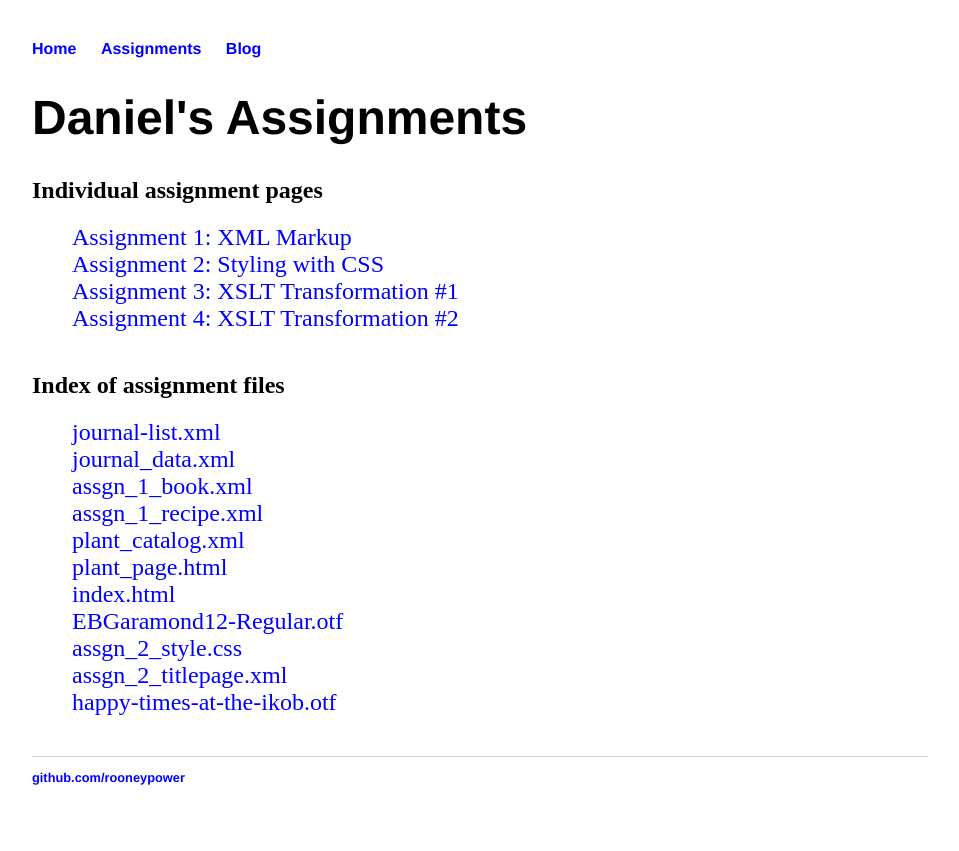
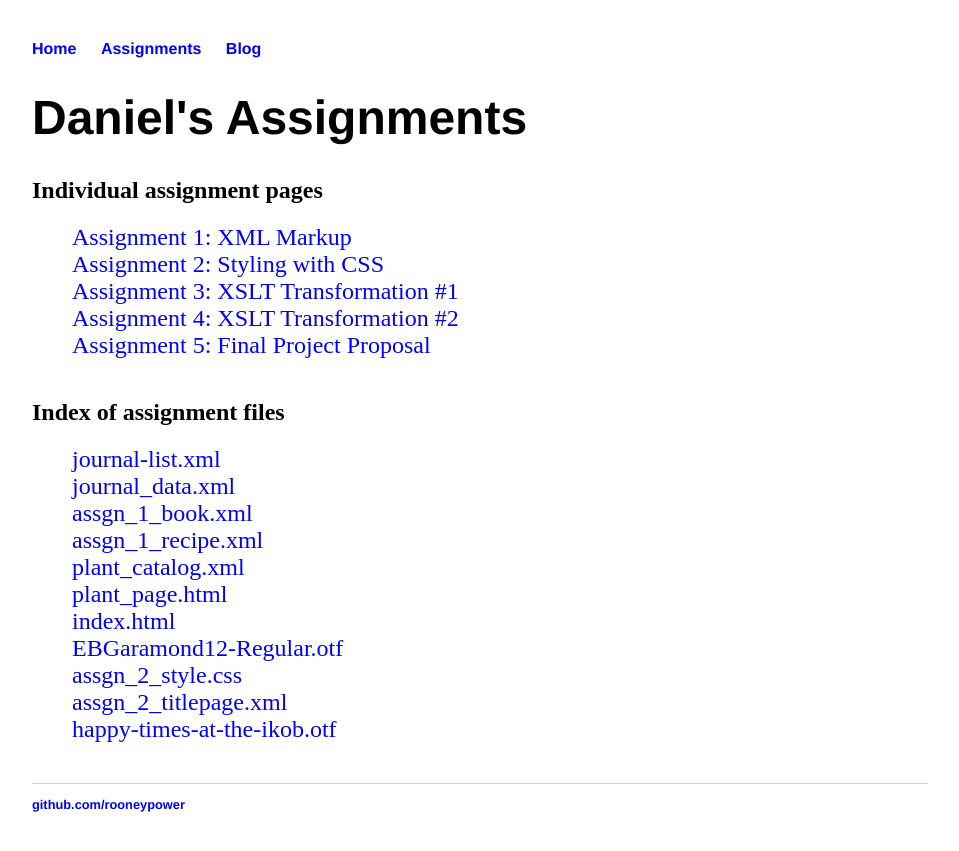
Before and after one commit to rooneypower/rooneypower.github.io, a Jekyll site: the page built from assignments/index.html, in a window 1280 px wide. Shown: the top 851 px of the page, without its empty margins (160-1119 px from the left). Built offline with Jekyll 4.4.1, drawn with Linux system fonts in a browser that asks for light colours.

Commit message:
Update index.html

```diff
--- a/assignments/index.html
+++ b/assignments/index.html
@@ -9,6 +9,7 @@ title: "Daniel's Assignments"
 	<li><a href="titlepage">Assignment 2: Styling with CSS</a></li>
 	<li><a href="plants">Assignment 3: XSLT Transformation #1</a></li>
 	<li><a href="journals">Assignment 4: XSLT Transformation #2</a></li>
+	<li><a href="journals">Assignment 5: Final Project Proposal</a></li>
 </ul>
 <h2>Index of assignment files</h2>
 <ul class="posts">
```
